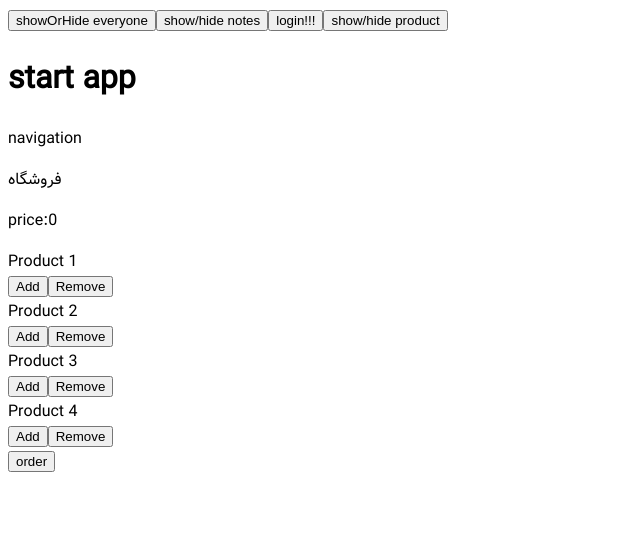
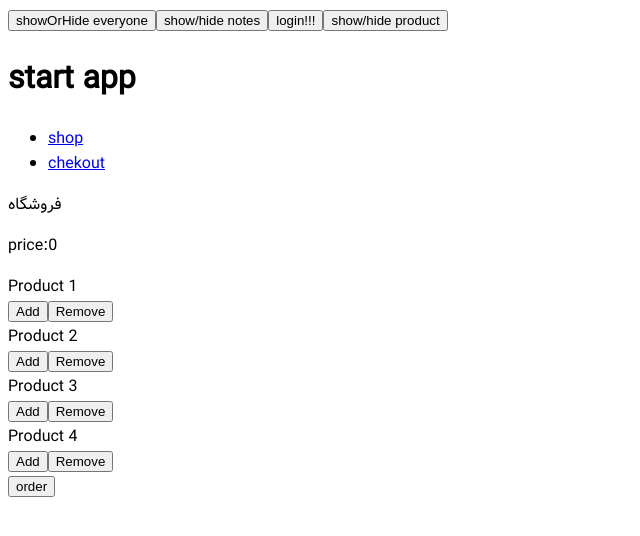
Before and after one commit to amirr-hossein/practice-react, a React (Vite) app: page / in a window 1280 px wide. Shown: the top 536 px of the page, without its empty margins (0-640 px from the left). Built offline with nearby package versions, Linux system fonts and the light colour scheme.

Commit message:
start api in shop

```diff
--- /dev/null
+++ b/src/components/Navigation/Navbar/Navbar.jsx
@@ -0,0 +1,12 @@
+import React from "react";
+import Navbaritems from "../Navitems/Navbaritems.jsx";
+const Navbar=()=>{
+    return(
+        <header>
+            <nav>
+                <Navbaritems/>
+            </nav>
+        </header>
+    )
+}
+export default  Navbar
--- /dev/null
+++ b/src/components/Navigation/Navbaritem/Navbaritem.jsx
@@ -0,0 +1,9 @@
+import React from "react";
+const Navbaritem=(props)=>{
+    return(
+        <li>
+            <a href={props.link}>{props.title}</a>
+        </li>
+    )
+}
+export default Navbaritem
--- /dev/null
+++ b/src/components/Navigation/Navitems/Navbaritems.jsx
@@ -0,0 +1,18 @@
+import React from "react";
+import Navbaritem from "../Navbaritem/Navbaritem.jsx";
+const Navbaritems=()=>{
+    const itemNavbar=[
+        {titles:"shop",link:"/"},
+        {titles:"chekout",link:"/"},
+    ]
+    return(
+        <ul>
+            {itemNavbar.map((item)=>{
+                return(
+                    <Navbaritem title={item.titles} link={item.link}/>
+                )
+            })}
+        </ul>
+    )
+}
+export default Navbaritems
--- a/src/components/controls/Controls.jsx
+++ b/src/components/controls/Controls.jsx
@@ -9,7 +9,7 @@ const products = [
 const Copntrols=(props)=>{
     return(
         <div>
-            <p>price:{props.price}</p>
+            <p>price:{props.Price}</p>
             {products.map((item) => {
                 return (
                     <Builder
--- a/src/components/layoutShopping/Layout.jsx
+++ b/src/components/layoutShopping/Layout.jsx
@@ -1,10 +1,11 @@
 import React from "react";
 import WrapperShoping from "../../hoc/WrapperShoping.jsx";
 import Shopping from "../../container/Shopping/Shopping";
+import Navbar from "../Navigation/Navbar/Navbar.jsx";
 const Layout=(props)=>{
     return(
         <WrapperShoping>
-            <div>navigation</div>
+            <Navbar/>
             <main>{props.children}</main>
             <Shopping/>
         </WrapperShoping>
--- a/src/components/order/Order.jsx
+++ b/src/components/order/Order.jsx
@@ -1,5 +1,4 @@
 import WrapperShoping from "../../hoc/WrapperShoping.jsx";
-import Backdrop from "../Ui/Backdrop/Backdrop.jsx";
 import Button from "../Ui/button/Button.jsx";
 const Order=(props)=>{
     const summery = Object.keys(props.products).map((item) => {
@@ -15,6 +14,7 @@ const Order=(props)=>{
             <h3>order</h3>
             {/*<Backdrop/>*/}
             <ul>{summery}</ul>
+            <h1>price:{props.Price}</h1>
             <p>Continue?</p>
             <Button btn={props.Yes}>Yes</Button>
             <Button btn={props.No}>No</Button>
--- a/src/container/Shopping/Shopping.jsx
+++ b/src/container/Shopping/Shopping.jsx
@@ -47,7 +47,6 @@ export default class Shopping extends Component{
         console.log("removeProduct")
     }
     showModal=()=>{
-        // const showOrHide=this.state.modal
         this.setState({modal: true})
     }
     closemodal=()=>{
@@ -59,10 +58,10 @@ export default class Shopping extends Component{
     render(){
         return(
             <WrapperShoping>
-                <Controls modal={this.showModal} productAdd={this.addingProduct} productRemove={this.removeProduct} price={this.state.totalPrice}/>
+                <Controls modal={this.showModal} productAdd={this.addingProduct} productRemove={this.removeProduct} Price={this.state.totalPrice}/>
                 {this.state.modal?(
                     <Modal modalClose={this.closemodal}>
-                        <Order Yes={this.Yes} No={this.closemodal} products={this.state.products}/>
+                        <Order Price={this.state.totalPrice} Yes={this.Yes} No={this.closemodal} products={this.state.products}/>
                     </Modal>
                 ):null}
 
```
